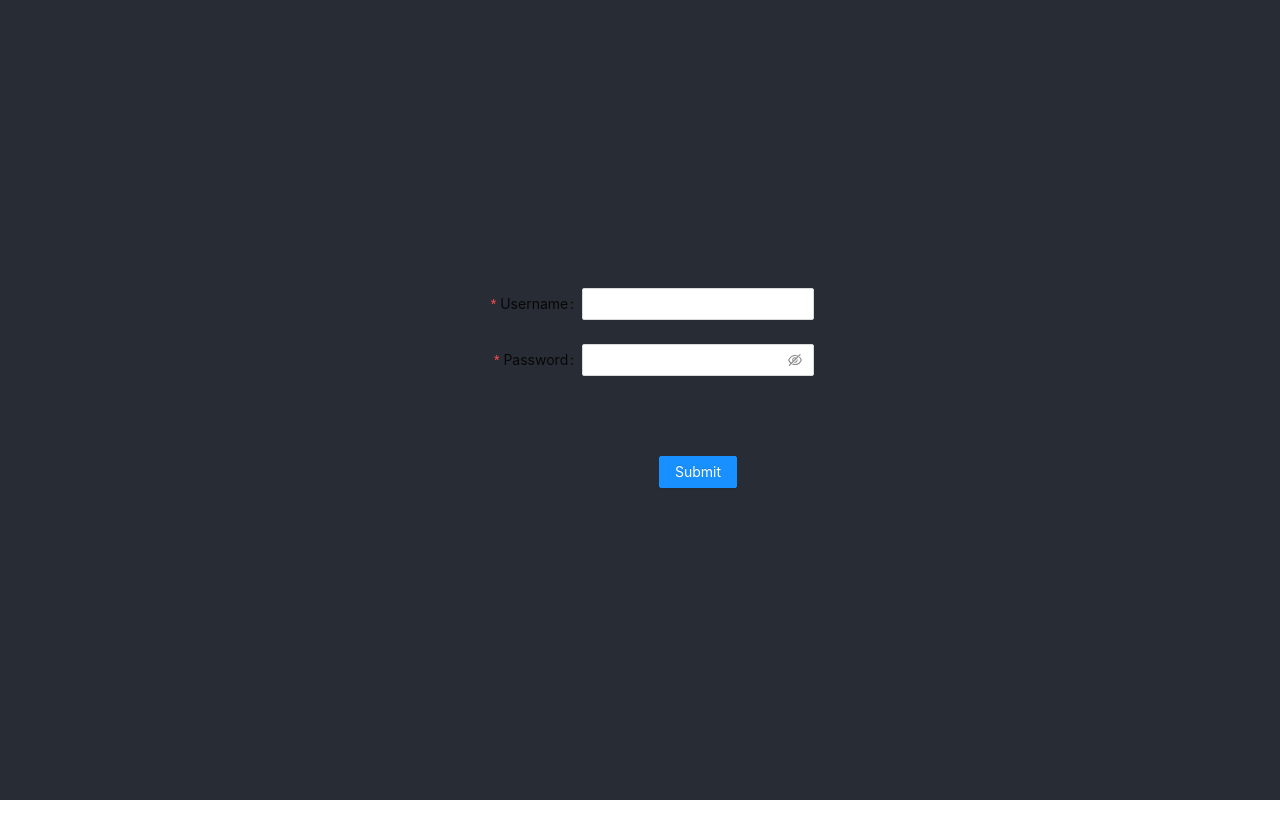
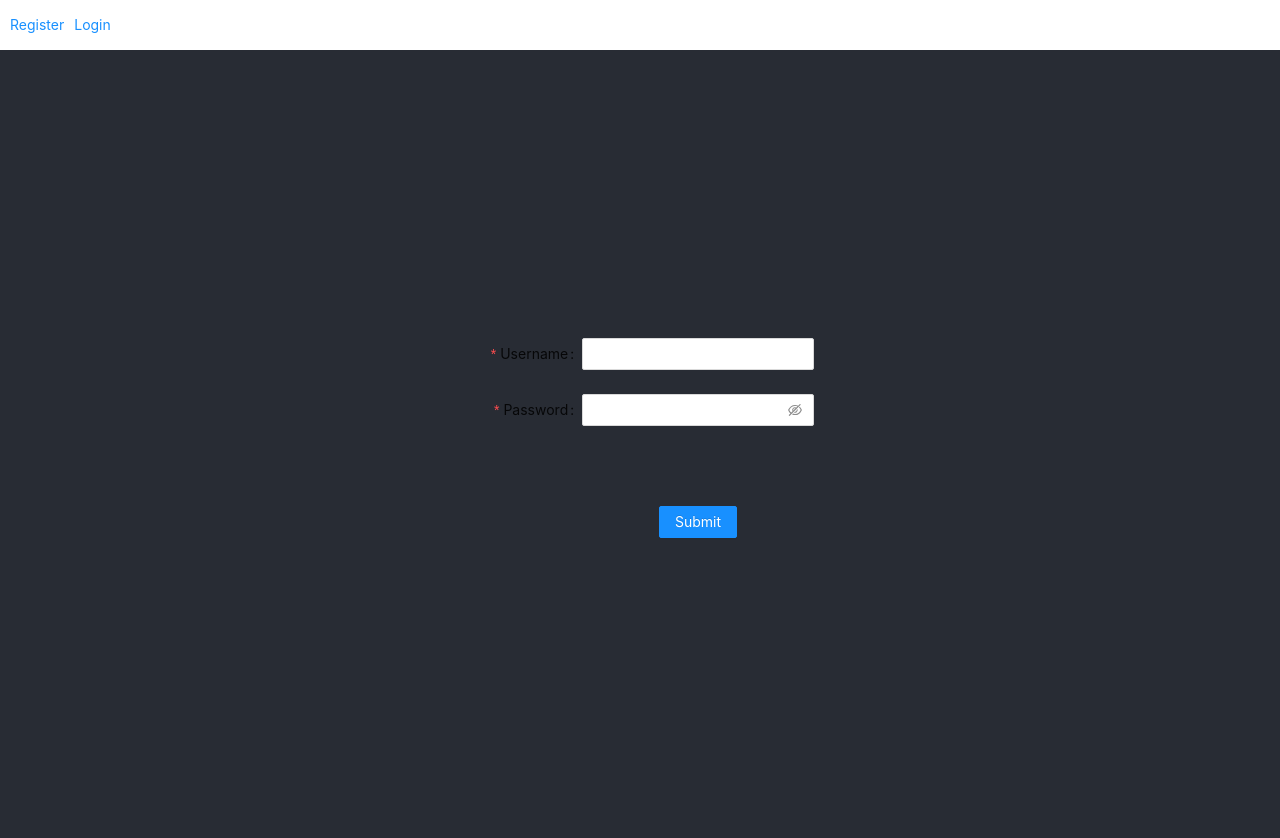
Before and after one commit to warehard/register-user-api-integration, a React (Create React App) app: page / in a window 1280 px wide. Shown: the top 838 px of the page. Before the commit the page ends 800 px from the top, so only its background shows below. Built offline with nearby package versions, Linux system fonts and the light colour scheme.

Commit message:
implemented redirect buttons in the login area with bottom style if, and only if, the location.pathname matches to the respective name

```diff
--- a/src/App.js
+++ b/src/App.js
@@ -1,11 +1,22 @@
-import React from 'react';
-import './App.css';
-import Router from './components/router';
-import 'antd/dist/antd.css'
+import React from "react";
+import "./App.css";
+import Router from "./components/router";
+import "antd/dist/antd.css";
+import styled from "styled-components";
+import { Link, useLocation } from "react-router-dom";
 
 function App() {
+
+  const location = useLocation();
+
+  console.log(location);
+
   return (
     <div className="App">
+      <Container>
+        <LinkHolder className={location.pathname === "/register" && "register"} ><Link to="/register">Register</Link></LinkHolder>
+        <LinkHolder className={location.pathname === "/login" && "login"} ><Link to="/login">Login</Link></LinkHolder>
+      </Container>
       <header className="App-header">
         <Router />
       </header>
@@ -14,3 +25,23 @@ function App() {
 }
 
 export default App;
+
+const Container = styled.div`
+  height: 50px;
+  display: flex;
+
+  .register {
+    border-bottom: 2px solid blue;
+  }
+
+  .login {
+    border-bottom: 2px solid blue;
+  }
+`;
+
+const LinkHolder = styled.div`
+  display: flex;
+  justify-content: center;
+  align-items: center;
+  margin-left:10px;
+`;
--- a/src/components/router/index.jsx
+++ b/src/components/router/index.jsx
@@ -8,6 +8,7 @@ import Feedback from '../../pages/feedback'
 
 const Router = () => {
   return(
+    <div>
       <Switch>
         <Route path='/users/feedback/:id/new'>
             <NewFeeback />
@@ -25,11 +26,16 @@ const Router = () => {
           <UserRegister />
         </Route>
 
+        <Route path='/login'>
+            <Login />
+        </Route>
+
         <Route exact path='/'>
             <Login />
         </Route>
       </Switch>
+    </div>
   )
 }
 
-export default Router
+export default Router;
--- a/src/pages/login/index.jsx
+++ b/src/pages/login/index.jsx
@@ -35,9 +35,6 @@ const Login = () => {
   console.log(token)
   return(
     <div>
-      <div>
-
-      </div>
       <Form
         {...layout}
         name="basic"
@@ -75,4 +72,4 @@ const Login = () => {
   )
 }
 
-export default Login
+export default Login;
```
Lines whose indentation alone changed are shown as unchanged.
